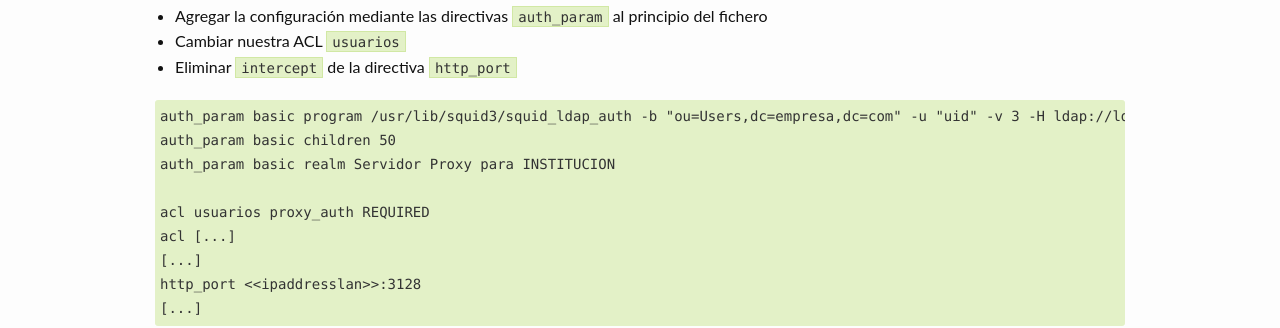
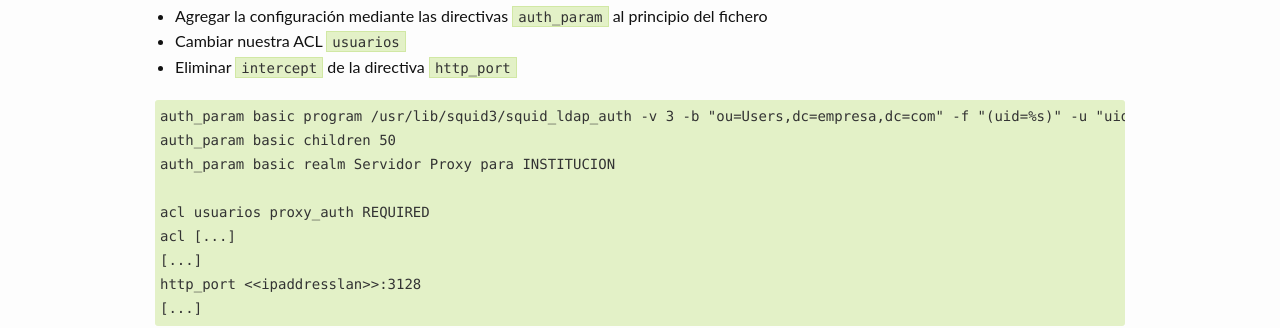
Before and after one commit to VTacius/firewall, a Jekyll site: the page built from _instalacion/squid3/index.md, in a window 1280 px wide and 900 px high, scrolled down 2502 px. Shown: the part 152-480 px from the top of the window. Built offline with Jekyll 4.4.1, drawn with Linux system fonts in a browser that asks for light colours.

Commit message:
Arreglos menores relacionados con la configuración de Squid para que autentique contra LDAP

```diff
--- a/_instalacion/squid3/index.md
+++ b/_instalacion/squid3/index.md
@@ -69,7 +69,7 @@ En nuestra configuración, tres cosas son necesarias
 * Eliminar `intercept` de la directiva `http_port`
 
 {% highlight squid %}
-auth_param basic program /usr/lib/squid3/squid_ldap_auth -b "ou=Users,dc=empresa,dc=com" -u "uid" -v 3 -H ldap://ldap.empresa.com
+auth_param basic program /usr/lib/squid3/squid_ldap_auth -v 3 -b "ou=Users,dc=empresa,dc=com" -f "(uid=%s)" -u "uid" -H ldap://ldap.empresa.com
 auth_param basic children 50
 auth_param basic realm Servidor Proxy para INSTITUCION
 
```
Also changed, not shown: _instalacion/squidguard/squidguard_auth.md (+3 -3 lines).
